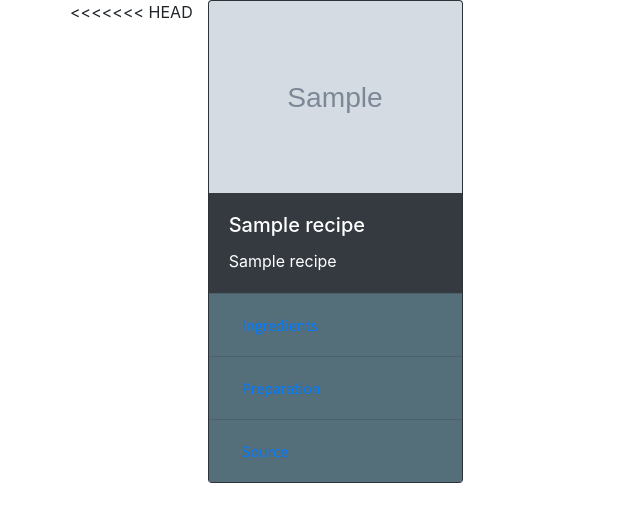
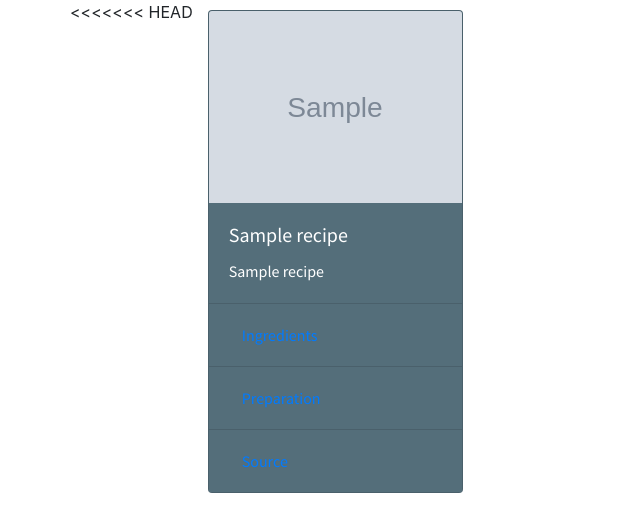
Before and after one commit to AnnaDK/Cook-Book, a Flask app: page /get_recipes in a window 1280 px wide. Shown: the part 86-618 px from the top of the page, without its empty margins (0-640 px from the left). Run offline with Flask 2, Linux system fonts and the light colour scheme; grey boxes marked "Sample" are stand-in pictures; a database or web service that is not in the repository returns one stand-in record (values such as "Sample title"); some libraries are stand-ins or nearby versions.

Commit message:
modified

```diff
--- a/static/css/style.css
+++ b/static/css/style.css
@@ -26,7 +26,6 @@ Mermaid Colours Color Palette
     color: #fff;
 }
 
-<<<<<<< HEAD
 .card{
     background-color:#546e7a!important;
     color: #fff;
@@ -68,9 +67,3 @@ Mermaid Colours Color Palette
     height: 50vw;
 
 } }
-=======
-.image-box{
-
-    max-height: 300px;
-}
->>>>>>> ef86f656053a28fe19cd8d8bdd5c5a1ca33d0de7
```
